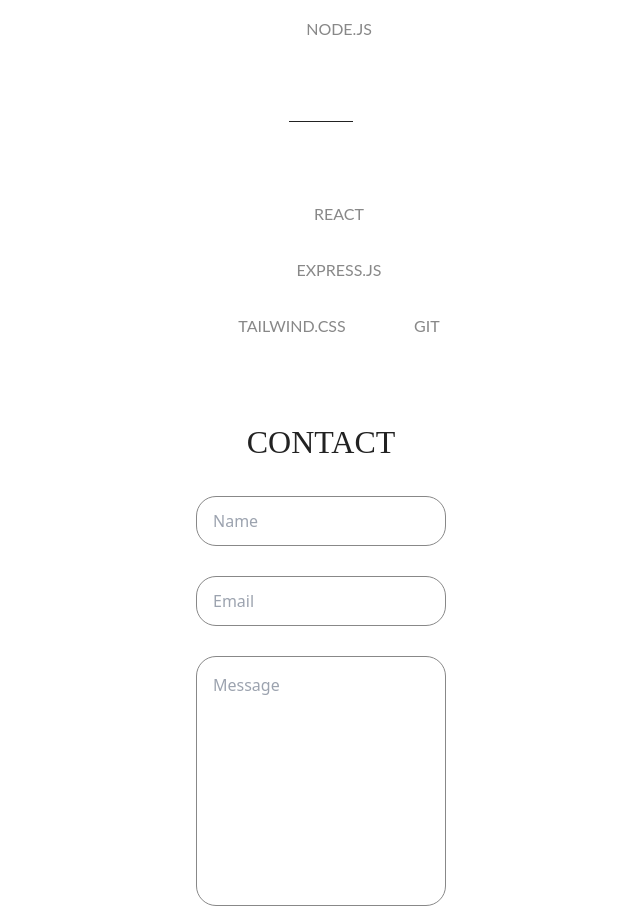
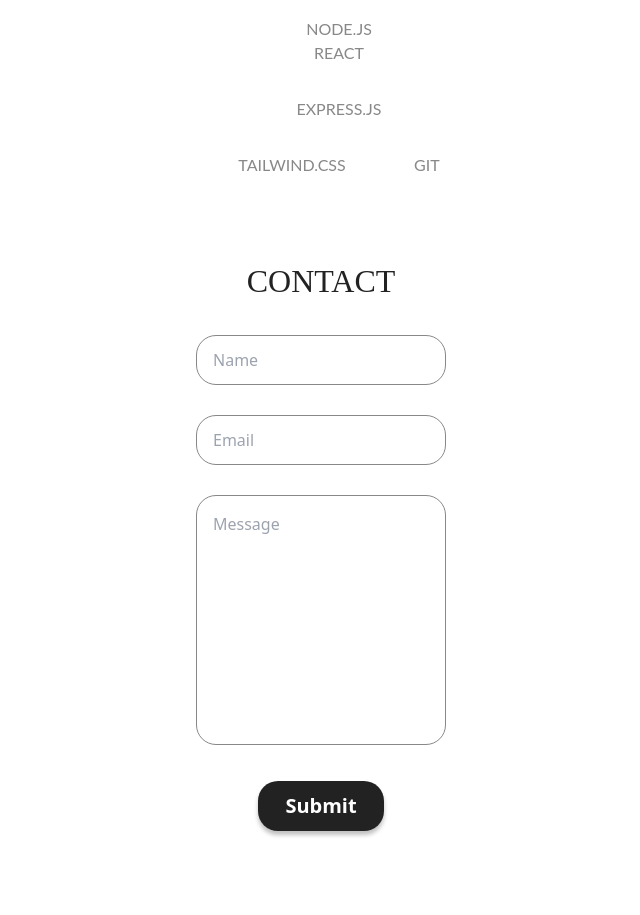
Before and after one commit to Pauly-2002/my-portfolio, a React (Vite) app: page / in a window 1280 px wide. Shown: the part 1920-2835 px from the top of the page, without its empty margins (319-959 px from the left). Built offline with nearby package versions, Linux system fonts and the light colour scheme.

Commit message:
removed hr

```diff
--- a/src/components/Skills/Skills.jsx
+++ b/src/components/Skills/Skills.jsx
@@ -14,7 +14,6 @@
         <SkillList src={checkMarkIcon} p="TYPESCRIPT" />
         <SkillList src={checkMarkIcon} p="NODE.JS" />
       </div>
-      <hr className=" text-center w-16 my-20" />
       <div className="flex justify-evenly self-center flex-wrap gap-8 w-[26ch]">
         <SkillList src={checkMarkIcon} p="REACT" />
         <SkillList src={checkMarkIcon} p="EXPRESS.JS" />
```
